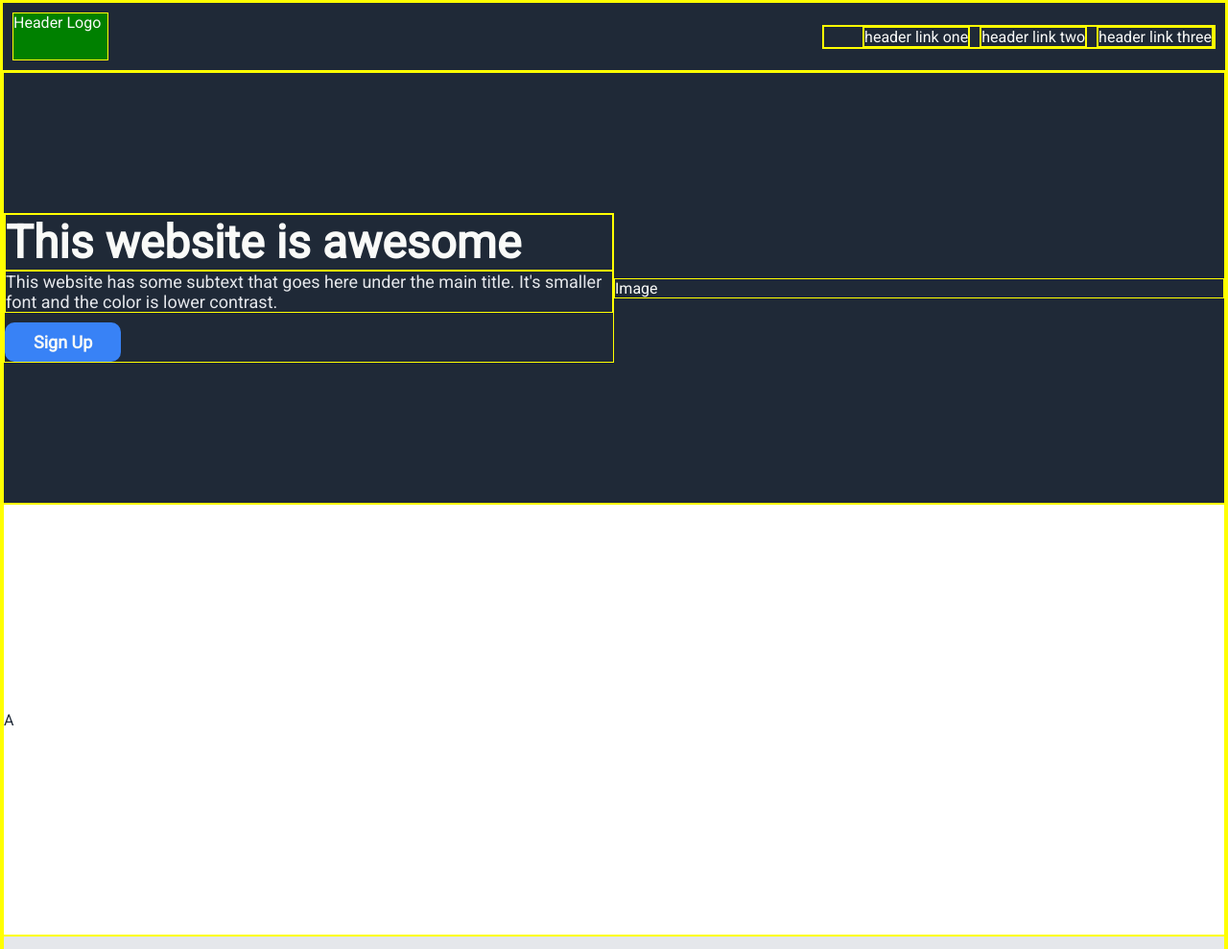
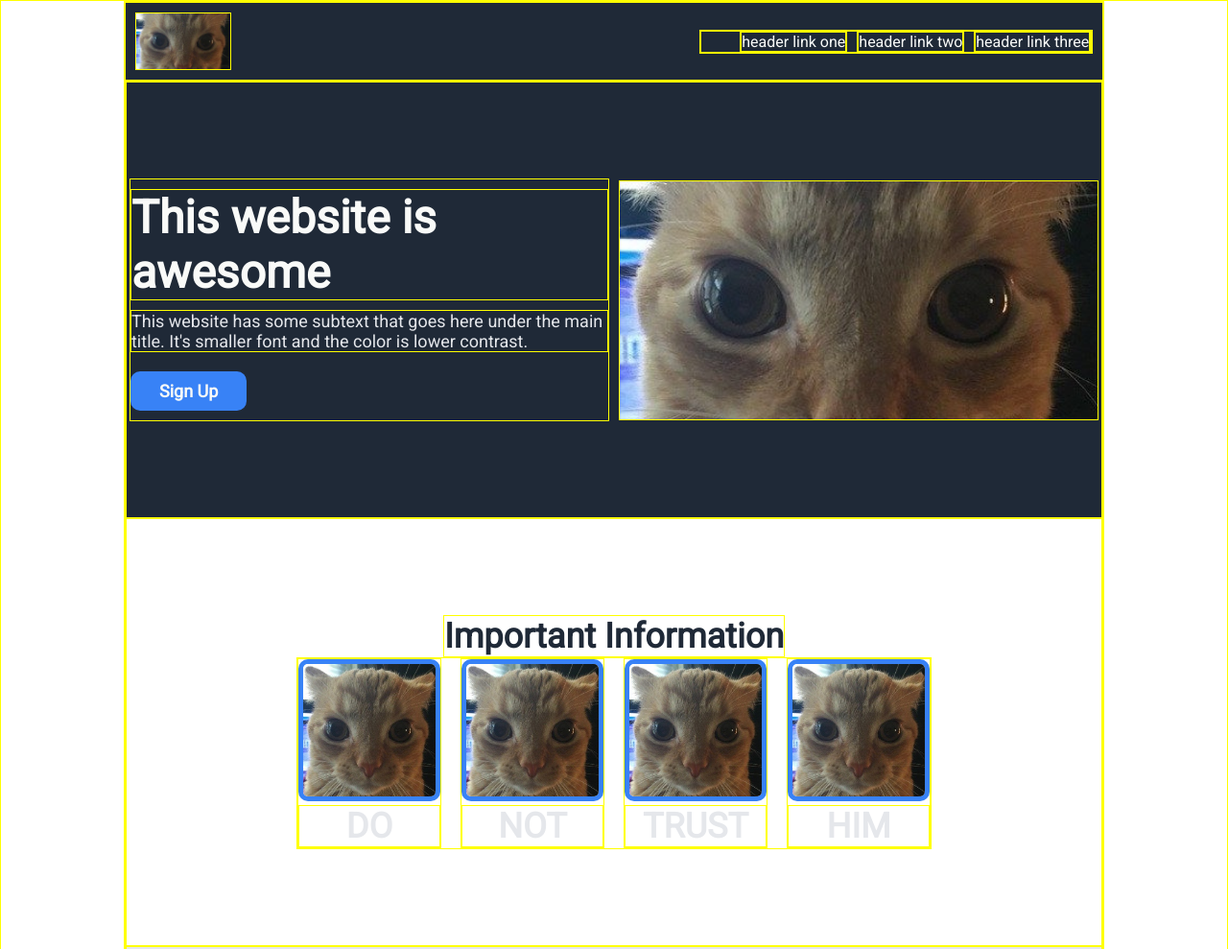
Before and after one commit to MilindShekhawat/landing-page, a plain HTML site: page index.html in a window 1280 px wide. Shown: the top 989 px of the page at 96% size. Drawn offline with Linux system fonts and the light colour scheme.

Commit message:
Completed first section of the page along with its css.

```diff
--- a/index.html
+++ b/index.html
@@ -9,7 +9,7 @@
 </head>
 <body>
     <div class="header">
-        <div class="header-logo">Header Logo</div>
+            <img class="header-logo" src="img/gakster1.jpg" alt="DO NOT TRUST HIM.">
         <nav>
             <ul>
                 <li><a href="">header link one</a></li>
@@ -20,23 +20,42 @@
     </div>
 
     <div class="container">
-        <div class="container-1">
+        <div class="hero">
             <div class="sign-up">
                 <h1>This website is awesome</h1>
                 <p>This website has some subtext that goes here under the main title. It's smaller font and the color is lower contrast.</p>
                 <button>Sign Up</button>
             </div>
-            <div class="image">
-                Image
+            <img class="hero-img" src="img/gakster1.jpg" alt="DO NOT TRUST HIM.">
+        </div>
+
+        <div class="info">
+            <h1>Important Information</h1>
+            <div class="card-container">
+                <div class="card">
+                    <img class="hero-img" src="img/gakster1.jpg" alt="DO NOT TRUST HIM.">
+                    <p>DO</p>
+                </div>
+                <div class="card">
+                    <img class="hero-img" src="img/gakster1.jpg" alt="DO NOT TRUST HIM.">
+                    <p>NOT</p>
+                </div>
+                <div class="card">
+                    <img class="hero-img" src="img/gakster1.jpg" alt="DO NOT TRUST HIM.">
+                    <p>TRUST</p>
+                </div>
+                <div class="card">
+                    <img class="hero-img" src="img/gakster1.jpg" alt="DO NOT TRUST HIM.">
+                    <p>HIM</p>
+                </div>
             </div>
         </div>
-        <div class="container-2">
-            A
-        </div>
-        <div class="container-3">
+
+        <div class="quote">
             B
         </div>
-        <div class="container-4">
+
+        <div class="call">
             C
         </div>
     </div>
--- a/styles.css
+++ b/styles.css
@@ -6,9 +6,10 @@
 }
 
 body {
-    margin: 0;
     display: flex;
     flex-direction: column;
+    max-width: 80%;
+    margin: auto;
 }
 
 .header, .footer{
@@ -19,41 +20,48 @@ body {
     color: #f9faf8;
 }
 
+/*  HEADER  */
 .header {
     justify-content: space-between;
 }
-
 .header-logo {
-    height: 50px;
+    height: 60px;
     width: 100px;
-    background-color: green;
+    object-fit: cover;
 }
-
 nav > ul {
     display: flex;
     align-items: center;
     gap: 10px;
     list-style: none;
 }
-
 a {
     color: #f9faf8;
     text-decoration: none;
 }
 
+/*  BODY CONTAINER */
 .container > div{
     display: flex;
-    height: 450px;
+    padding: 100px 0px;
     align-items: center;
 }
 
-.container-1 {
+/*  BODY ONE  */
+.hero {
+    display: flex;
+    flex-wrap: wrap;
+    justify-content: center;
+    gap: 10px;
     color: #f9faf8;
     background: #1f2937;
 }
-
-.container-1 > div {
-    flex:1;
+.sign-up{
+    max-width: 500px;
+    flex-shrink:1 1 0;
+}
+.sign-up > *{
+    margin: 10px 0px;
 }
 .sign-up > h1{
     font-size: 48px;
@@ -64,7 +72,6 @@ a {
     color: #e5e7eb;
 }
 .sign-up > button {
-    margin-top: 10px;
     border-radius: 10px;
     border: none;
     padding: 10px 30px;
@@ -73,21 +80,56 @@ a {
     font-size: 18px;
     background: #3882F6;
 }
-.image {
+.hero-img{
+    max-width: 500px;
+    height: 250px;
+    flex: 1 1 0;
+    object-fit:cover;
 }
-.container-2 {
+
+/*  BODY TWO  */
+.info {
+    display: flex;
+    flex-direction: column;
     color: #1f2937;
 }
-
-.container-3 {
+.info > h1 {
+    font-size: 36px;
+    font-weight: bolder;
+}
+.card-container{
+    display: flex;
+    justify-content: center;
+    flex-wrap: wrap;
+    gap: 20px;
+}
+.card-container > div{
+    width: 150px;
+}
+.card> img{
+    border: 5px solid #3882F6;
+    border-radius: 10px;;
+    width: 100%;
+    height: auto;
+}
+.card > p {
+    font-size: 36px;
+    color:#e5e7eb;
+    font-weight: bolder;
+    text-align: center;
+}
+/*  BODY THREE  */
+.quote {
     color: #1f2937;
     background: #e5e7eb;
 }
 
-.container-4 {
+/*  BODY FOUR */
+.call {
     color: #f9faf8;
 }
 
+/*  FOOTER  */
 .footer {
     justify-content: space-around;
 }
```
